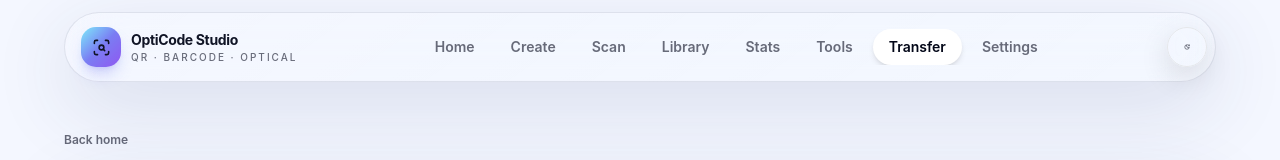
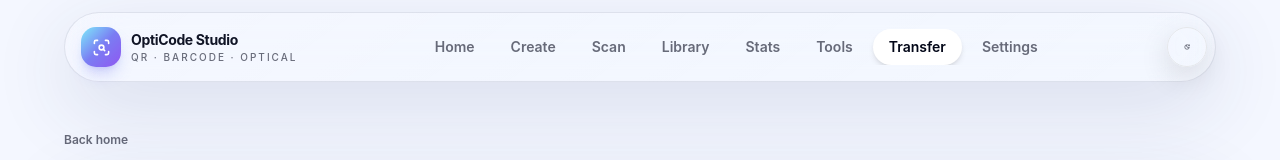
Before and after one commit to Mahin98250/OR-Generator, a React (Vite) app: page /#/transfer in a window 1280 px wide. Shown: the top 160 px of the page. Built offline with nearby package versions, Linux system fonts and the light colour scheme.

Commit message:
fix: preserve white logo contrast in light theme

```diff
--- a/src/styles/globals.css
+++ b/src/styles/globals.css
@@ -81,9 +81,8 @@ button,input,textarea,select{font:inherit} button:disabled{cursor:not-allowed;op
   :root[data-theme='light'] .text-violet-300 { color:#5b3ab8 !important; }
   :root[data-theme='light'] .text-rose-200,
   :root[data-theme='light'] .text-rose-300 { color:#b4233f !important; }
-  :root[data-theme='light'] .text-white { color:var(--text) !important; }
-  :root[data-theme='light'] .text-white\\/45,
-  :root[data-theme='light'] .text-white\\/70 { color:var(--text-muted) !important; }
+  :root[data-theme='light'] [class~="text-white/45"],
+  :root[data-theme='light'] [class~="text-white/70"] { color:var(--text-muted) !important; }
   :root[data-theme='light'] select option {
     background:#fff;
     color:#101426;
```
